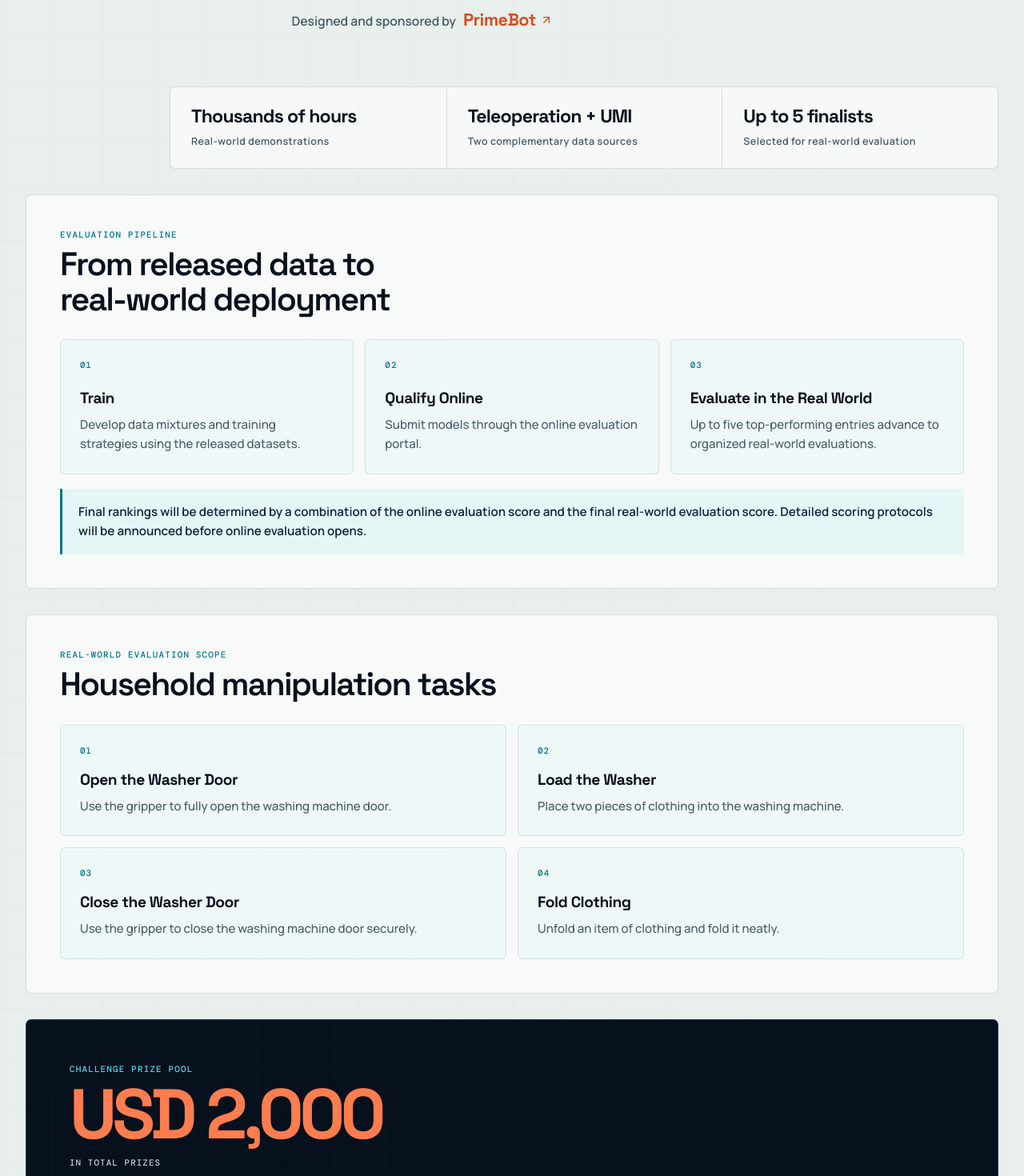
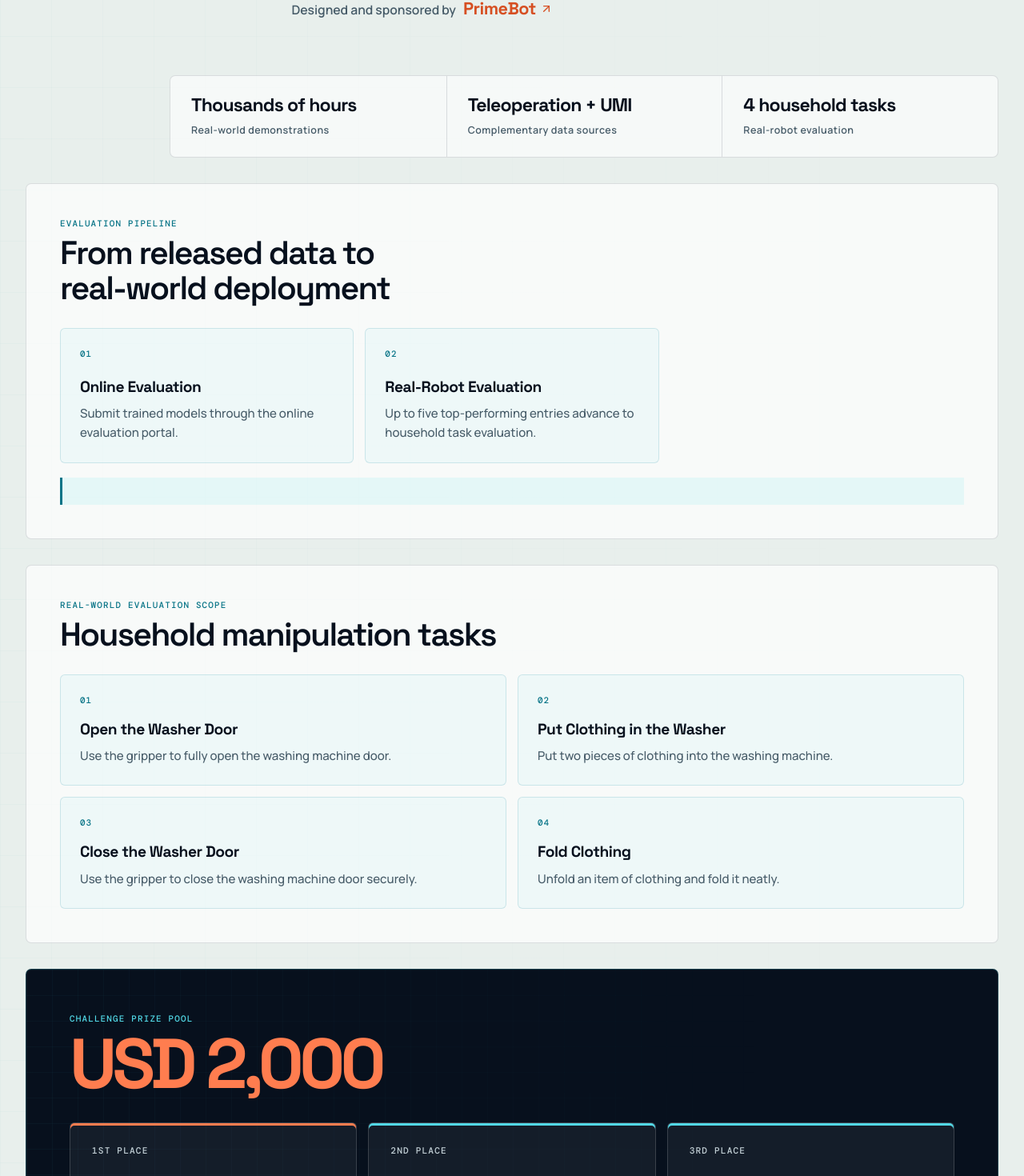
Before and after one commit to bimanual-robot-learning/bimanual-robot-learning.github.io, a React (Vite) app: page / in a window 1280 px wide. Shown: the part 7017-8487 px from the top of the page at 80% size. Built offline with nearby package versions, Linux system fonts and the light colour scheme.

Commit message:
content: refine challenge track narrative

```diff
--- a/src/data/workshop.ts
+++ b/src/data/workshop.ts
@@ -47,8 +47,13 @@ export interface ChallengeTask {
 export interface ChallengePrize {
   place: string
   amount: string
-  recipient: string
   accent: 'primary' | 'secondary'
+}
+
+export interface ChallengeFinalRanking {
+  label: 'Final Ranking'
+  formula: string
+  note: string
 }
 
 export interface ChallengeMilestone {
@@ -70,16 +75,14 @@ export type ChallengeResource =
     }
 
 export interface ChallengeInfo {
-  eyebrow: string
   title: string
   sponsorLine: string
   introduction: string
-  scoringNote: string
+  finalRanking: ChallengeFinalRanking
   facts: ChallengeFact[]
   stages: ChallengeStage[]
   tasks: ChallengeTask[]
   prizePoolTotal: string
-  prizePoolNote: string
   prizes: ChallengePrize[]
   timeline: ChallengeMilestone[]
   resources: ChallengeResource[]
@@ -143,14 +146,17 @@ export const workshopMeta: WorkshopMeta = {
 }
 
 export const challenge: ChallengeInfo = {
-  eyebrow: 'Challenge Track · IROS 2026',
   title:
     'Towards Bimanual Intelligence: A Real-World Household Manipulation Challenge',
   sponsorLine: 'Designed and sponsored by',
   introduction:
     'Designed and sponsored by PrimeBot, this challenge focuses on real-world bimanual manipulation in household environments. Participants will train on thousands of hours of real-robot teleoperation and UMI data spanning diverse household tasks, with the freedom to design their own data mixtures and training strategies.',
-  scoringNote:
-    'Final rankings will be determined by a combination of the online evaluation score and the final real-world evaluation score. Detailed scoring protocols will be announced before online evaluation opens.',
+  finalRanking: {
+    label: 'Final Ranking',
+    formula: 'Online evaluation score + final real-robot evaluation score',
+    note:
+      'Detailed scoring protocols will be announced before online evaluation opens.',
+  },
   facts: [
     {
       value: 'Thousands of hours',
@@ -158,30 +164,24 @@ export const challenge: ChallengeInfo = {
     },
     {
       value: 'Teleoperation + UMI',
-      label: 'Two complementary data sources',
+      label: 'Complementary data sources',
     },
     {
-      value: 'Up to 5 finalists',
-      label: 'Selected for real-world evaluation',
+      value: '4 household tasks',
+      label: 'Real-robot evaluation',
     },
   ],
   stages: [
     {
       step: '01',
-      title: 'Train',
-      description:
-        'Develop data mixtures and training strategies using the released datasets.',
+      title: 'Online Evaluation',
+      description: 'Submit trained models through the online evaluation portal.',
     },
     {
       step: '02',
-      title: 'Qualify Online',
-      description: 'Submit models through the online evaluation portal.',
-    },
-    {
-      step: '03',
-      title: 'Evaluate in the Real World',
+      title: 'Real-Robot Evaluation',
       description:
-        'Up to five top-performing entries advance to organized real-world evaluations.',
+        'Up to five top-performing entries advance to household task evaluation.',
     },
   ],
   tasks: [
@@ -191,9 +191,9 @@ export const challenge: ChallengeInfo = {
         'Use the gripper to fully open the washing machine door.',
     },
     {
-      title: 'Load the Washer',
+      title: 'Put Clothing in the Washer',
       description:
-        'Place two pieces of clothing into the washing machine.',
+        'Put two pieces of clothing into the washing machine.',
     },
     {
       title: 'Close the Washer Door',
@@ -207,24 +207,20 @@ export const challenge: ChallengeInfo = {
     },
   ],
   prizePoolTotal: 'USD 2,000',
-  prizePoolNote: 'in total prizes',
   prizes: [
     {
       place: '1st Place',
       amount: 'USD 1,000',
-      recipient: 'One winning team',
       accent: 'primary',
     },
     {
       place: '2nd Place',
       amount: 'USD 500',
-      recipient: 'One winning team',
       accent: 'secondary',
     },
     {
       place: '3rd Place',
       amount: 'USD 500',
-      recipient: 'One winning team',
       accent: 'secondary',
     },
   ],
```
Also changed, not shown: 1 other file (tests, documents, lock files or other folders).
